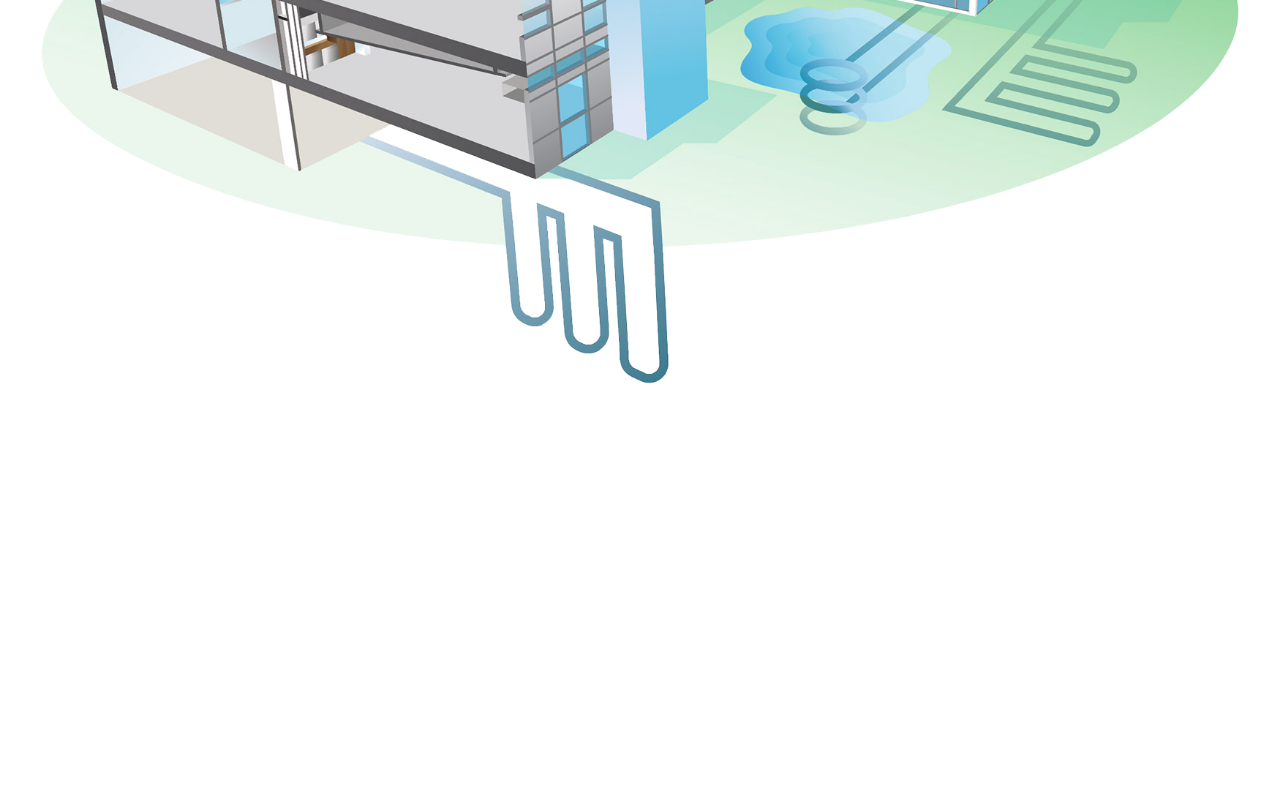
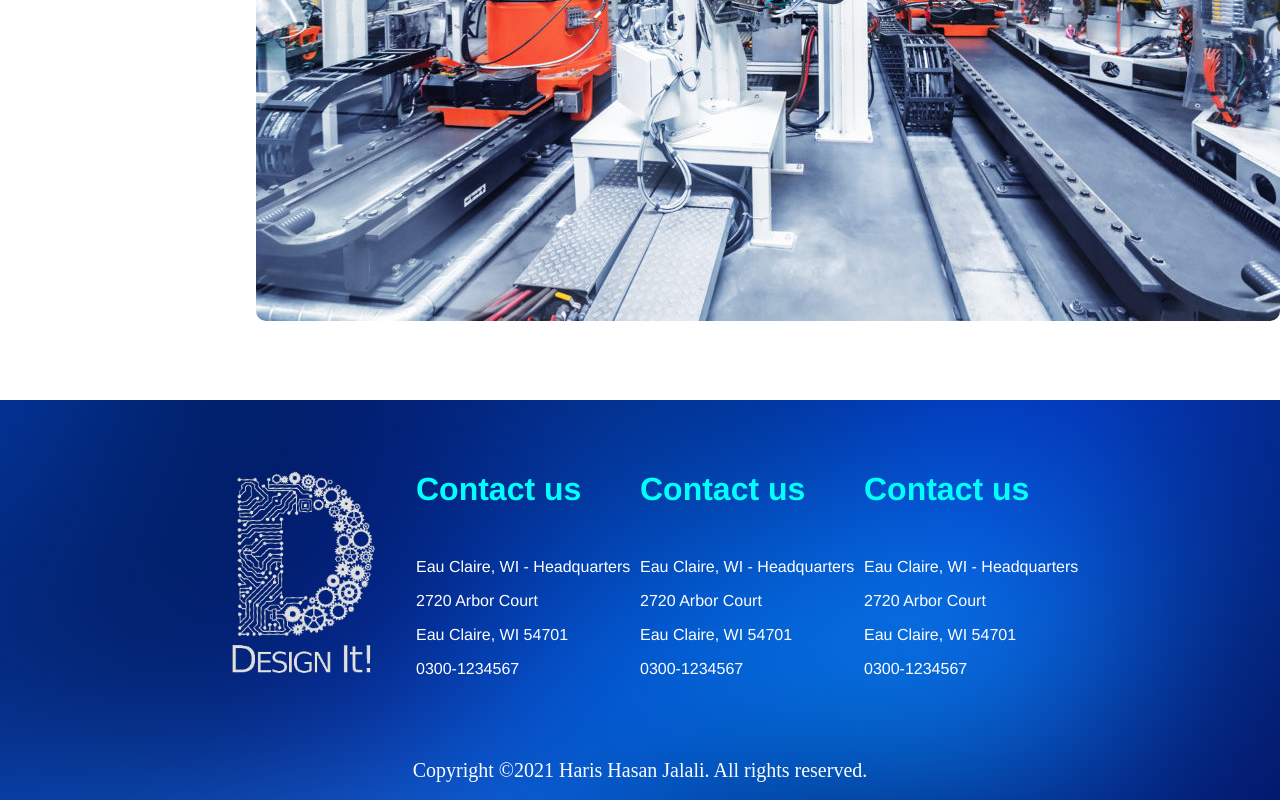
Before and after one commit to HarisHasan-Portfolio/Website, a plain HTML site: page index.html in a window 1280 px wide. Shown: the part 4163-4963 px from the top of the page. Before the commit the page ends 4573 px from the top, so only its background shows below. Drawn offline with Linux system fonts and the light colour scheme; a web font is replaced by a local one.

Commit message:
Added section
• Decreased width of image near footer
• Added footer section

```diff
--- a/index.html
+++ b/index.html
@@ -7,6 +7,8 @@
 	<meta name='viewport' content='width=device-width, initial-scale=1'>
 	<link rel='stylesheet' type='text/css' media='screen' href='main.css'>
 	<script src='main.js'></script>
+	<link rel="stylesheet" href="https://fonts.googleapis.com/css?family=Sofia">
+	<link rel="preconnect" href="https://fonts.gstatic.com">
 </head>
 <body>
 	<div id='start'>
@@ -139,7 +141,41 @@
 				</ul>
 			</div>
 		</div>
-		<img class='full-width-image' src="SustainGraphic.png" alt="">
+		<div id='speaker'>
+			<img src="kulfi.jpg" alt="">
+		</div>
+
+		<div style="background: url('Dark Blue Abstract.jpg'); height: 400px;">
+			<div style="color: white;font-family: Helvetica;margin-left: 15vw;margin-right: 15vw;margin-top: 75px;margin-bottom: 75px;">
+				<div style="float: left;width: 25%;text-align: center;margin-top: 70px;">
+					<img src="logo2.png" alt="" style="width: 145px;">
+				</div>
+				<div class='soda'>
+					<h1>Contact us</h1>
+					<p>Eau Claire, WI - Headquarters</p>
+					<p>2720 Arbor Court</p>
+					<p>Eau Claire, WI 54701</p>
+					<p>0300-1234567</p>
+				</div>
+				<div class='soda'>
+					<h1>Contact us</h1>
+					<p>Eau Claire, WI - Headquarters</p>
+					<p>2720 Arbor Court</p>
+					<p>Eau Claire, WI 54701</p>
+					<p>0300-1234567</p>
+				</div>
+				<div class='soda'>
+					<h1>Contact us</h1>
+					<p>Eau Claire, WI - Headquarters</p>
+					<p>2720 Arbor Court</p>
+					<p>Eau Claire, WI 54701</p>
+					<p>0300-1234567</p>
+				</div>
+			</div>
+			<div style="text-align: center;font-size: 20px;padding: 15px;color:white;clear: both;">Copyright ©2021 Haris Hasan Jalali. All rights reserved.</div>
+		</div>
+
+
 	</div>
 </body>
 </html>
--- a/main.css
+++ b/main.css
@@ -202,10 +202,10 @@ body
 
 #nail
 {
-	clear: both;
 	background: linear-gradient(rgba(0, 0, 0, 0.5),rgba(0, 0, 0, 0.5)), url('Dark Blue Abstract.jpg');
 	height: 650px;
 	text-align: center;
+	clear: both;
 }
 #nail img
 {
@@ -233,9 +233,25 @@ body
 	margin-right: 15vw;
 }
 
-.full-width-image
+#speaker
 {
-	width: 100%;
+	width: 60%;
 	margin: 0 auto;
-	text-align: center;
 }
+#speaker img
+{
+	border-radius: 10px;
+}
+
+.soda
+{
+	width: 25%;
+	float: left;
+	margin-top: 50px;
+	margin-bottom: 50px;
+}
+.soda h1
+{
+	color: #00ffff;
+	margin-bottom: 50px;
+}
```
Also changed, not shown: kulfi.jpg (added), logo2.png (added).
